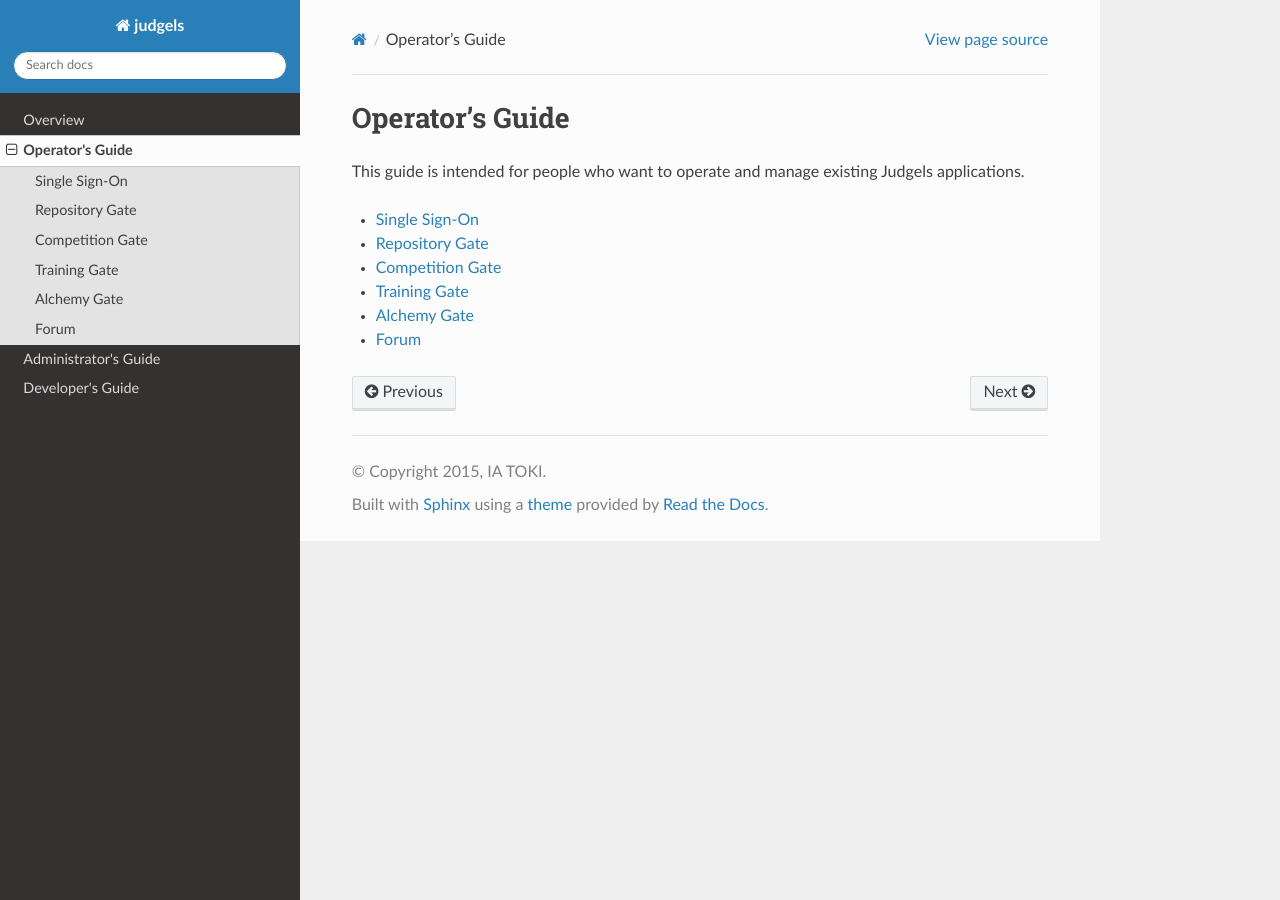
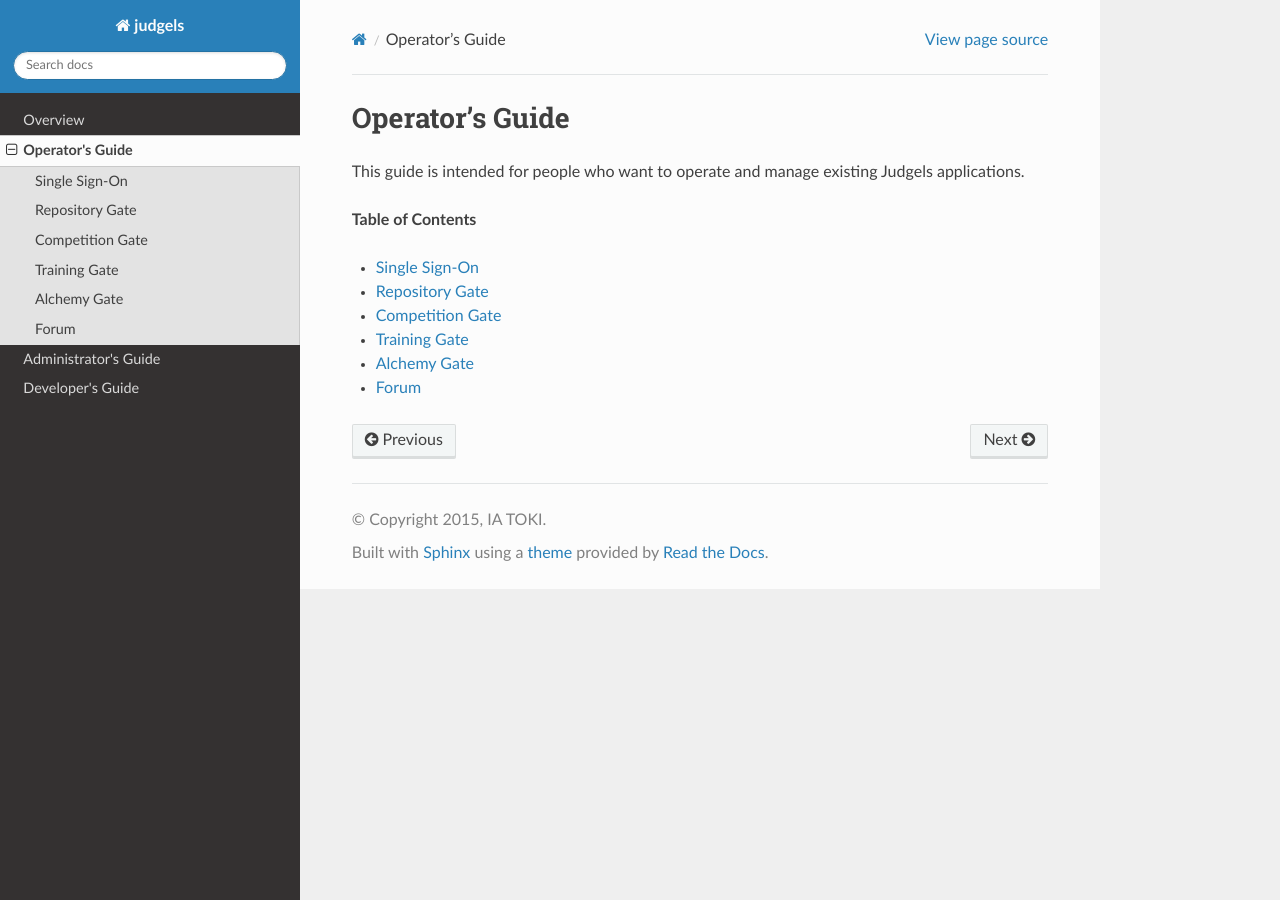
Before and after one commit to judgels/judgels, a Sphinx documentation site: the page built from docs/operator/operator.rst, in a window 1280 px wide. Built offline with Sphinx 7.4.7 and the Read the Docs theme 2.0.0, drawn with Linux system fonts in a browser that asks for light colours; formulas are drawn with MathJax 3.

Commit message:
Add missing table of contents to operator guide

```diff
--- a/docs/operator/operator.rst
+++ b/docs/operator/operator.rst
@@ -4,6 +4,8 @@ Operator's Guide
 ================
 
 This guide is intended for people who want to operate and manage existing Judgels applications.
+
+**Table of Contents**
 
 .. toctree::
    :maxdepth: 1
```
